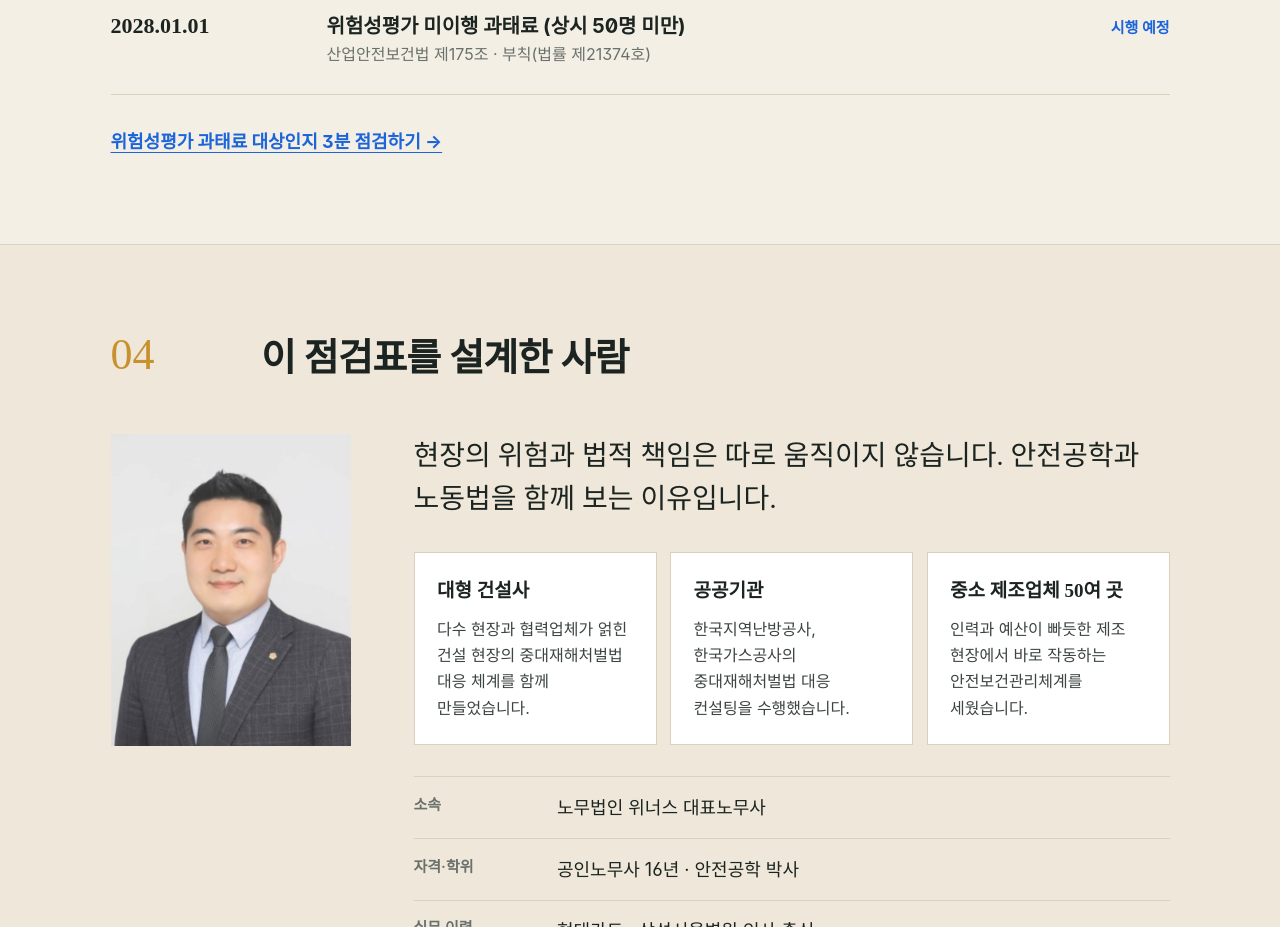
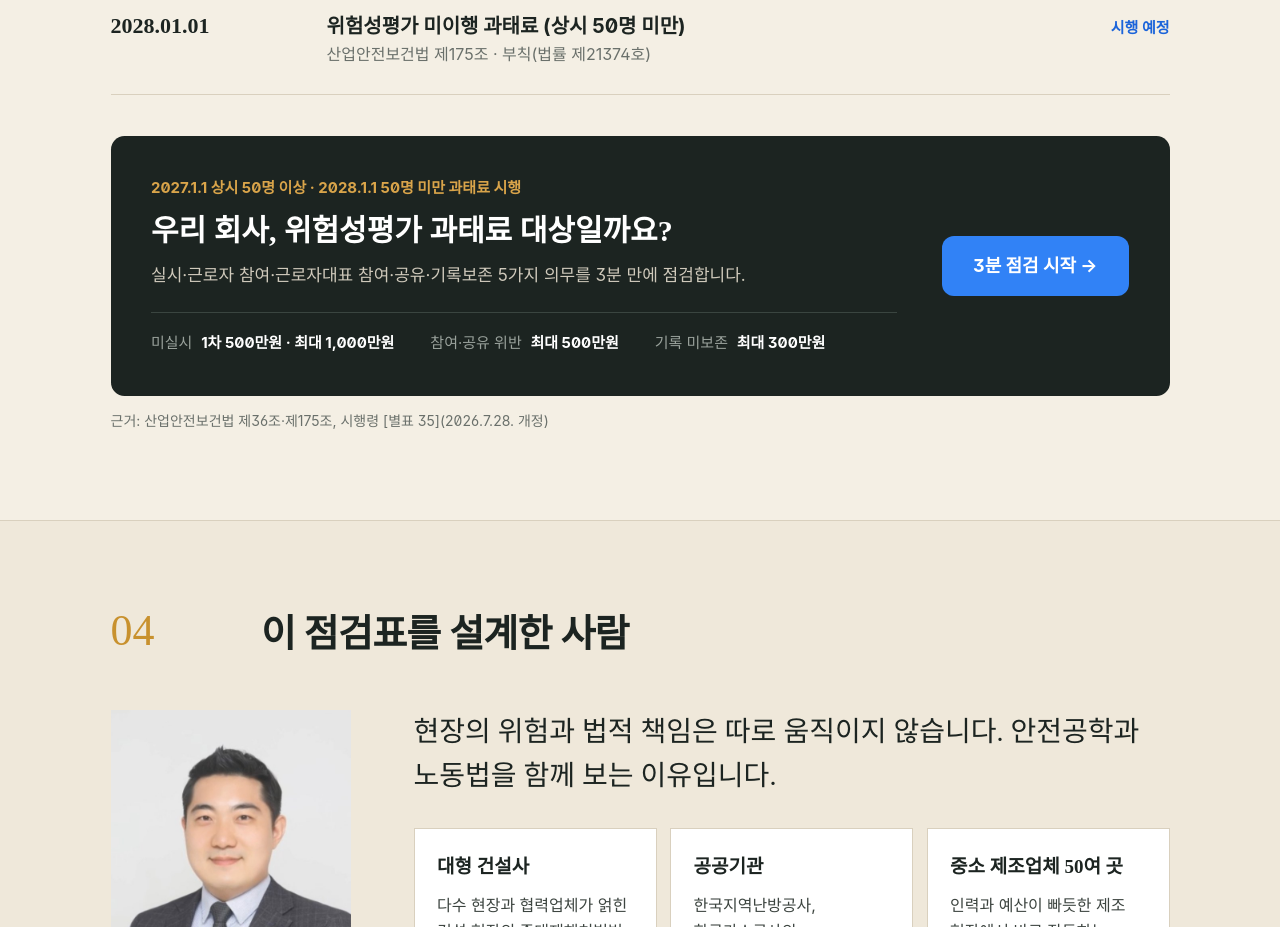
Before and after one commit to cdj44y-ui/safe119-cursor-starter, a Next.js app: page / in a window 1280 px wide. Shown: the part 3960-4887 px from the top of the page. Built offline with nearby package versions, Linux system fonts and the light colour scheme; no server answers; a web font is replaced by a local one.

Commit message:
design: 위험성평가 과태료 점검 버튼을 카드형으로 강조

```diff
--- a/components/landing/InvestigationLanding.tsx
+++ b/components/landing/InvestigationLanding.tsx
@@ -154,7 +154,20 @@ export default function InvestigationLanding() {
               </div>
             ))}
           </div>
-          <Link href="/risk-assessment" className="mt-7 inline-flex text-[18px] font-bold text-[#1B64DA] underline underline-offset-4">위험성평가 과태료 대상인지 3분 점검하기 →</Link>
+          <Link href="/risk-assessment" className="group mt-9 grid gap-6 rounded-xl bg-[#1C2421] p-7 text-white transition-colors hover:bg-[#26302C] md:grid-cols-[1fr_auto] md:items-center md:gap-10 md:p-9">
+            <div>
+              <p className="text-[15px] font-bold text-[#D9A44A]">2027.1.1 상시 50명 이상 · 2028.1.1 50명 미만 과태료 시행</p>
+              <p className="mt-2 text-[26px] font-bold leading-[1.4] md:text-[30px]" style={serif}>우리 회사, 위험성평가 과태료 대상일까요?</p>
+              <p className="mt-2 text-[17px] leading-[1.7] text-[#CFC9BB]">실시·근로자 참여·근로자대표 참여·공유·기록보존 5가지 의무를 3분 만에 점검합니다.</p>
+              <div className="mt-5 flex flex-wrap gap-x-8 gap-y-2 border-t border-[#3A4540] pt-4">
+                {[['미실시', '1차 500만원 · 최대 1,000만원'], ['참여·공유 위반', '최대 500만원'], ['기록 미보존', '최대 300만원']].map(([k, v]) => (
+                  <p key={k} className="text-[15px]"><span className="text-[#9AA29C]">{k}</span> <b className="ml-1">{v}</b></p>
+                ))}
+              </div>
+            </div>
+            <span className="inline-flex h-[60px] items-center justify-center rounded-lg bg-[#3182F6] px-7 text-[18px] font-bold text-white group-hover:bg-[#1B64DA]">3분 점검 시작 →</span>
+          </Link>
+          <p className="mt-3 text-[14px] text-[#6A706B]">근거: 산업안전보건법 제36조·제175조, 시행령 [별표 35](2026.7.28. 개정)</p>
         </div>
       </section>
 
```
